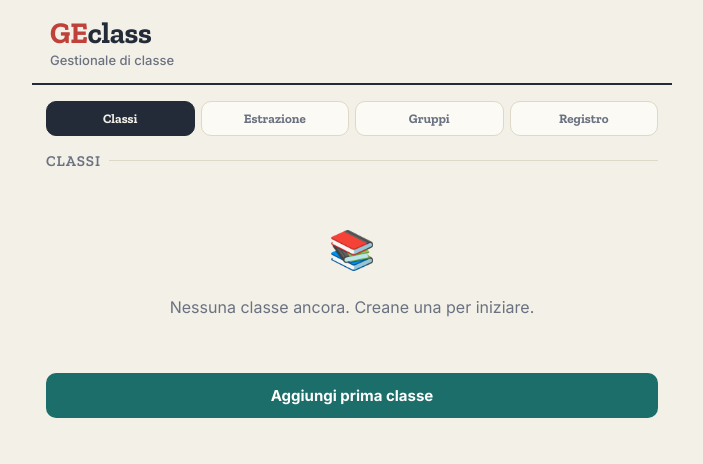
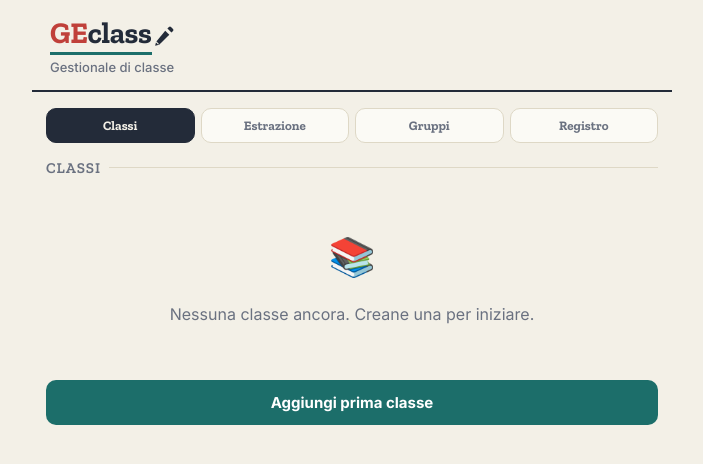
Before and after one commit to AAPetralia/GEclass, a plain HTML site: page index.html in a window 1280 px wide. Shown: the whole page, without its empty margins (288-991 px from the left). Drawn offline with nearby package versions, Linux system fonts and the light colour scheme.

Commit message:
Add files via upload

```diff
--- a/index.html
+++ b/index.html
@@ -53,9 +53,24 @@
       font-size: 30px;
       letter-spacing: -0.01em;
       line-height: 1;
+      display: inline-flex;
+      align-items: center;
+      gap: 0;
+    }
+    .wordmark .brand {
+      position: relative;
+      display: inline-block;
+      padding-bottom: 4px;
+      border-bottom: 3px solid var(--teal);
     }
     .wordmark .sos {
       color: var(--red);
+    }
+    .wordmark .pencil {
+      width: 26px;
+      height: 26px;
+      flex-shrink: 0;
+      margin-left: -2px;
     }
     .tagline {
       font-size: 13px;
@@ -620,7 +635,14 @@
       return (
         <>
           <header>
-            <div className="wordmark"><span className="sos">GE</span>class</div>
+            <div className="wordmark">
+              <span className="brand"><span className="sos">GE</span>class</span>
+              <svg className="pencil" viewBox="0 0 24 24" fill="none" xmlns="http://www.w3.org/2000/svg">
+                <path d="M14.06 6.19l3.75 3.75L8.5 19.25l-3.75.94.94-3.75 8.37-10.25z" fill="#232B39"/>
+                <path d="M16.06 4.19l1.44-1.44a1.33 1.33 0 011.88 0l1.87 1.87a1.33 1.33 0 010 1.88l-1.44 1.44-3.75-3.75z" fill="#232B39"/>
+                <path d="M5.69 16.44l1.87 1.87" stroke="#F3F0E7" stroke-width="1" stroke-linecap="round"/>
+              </svg>
+            </div>
             <div className="tagline">Gestionale di classe</div>
           </header>
 
```
